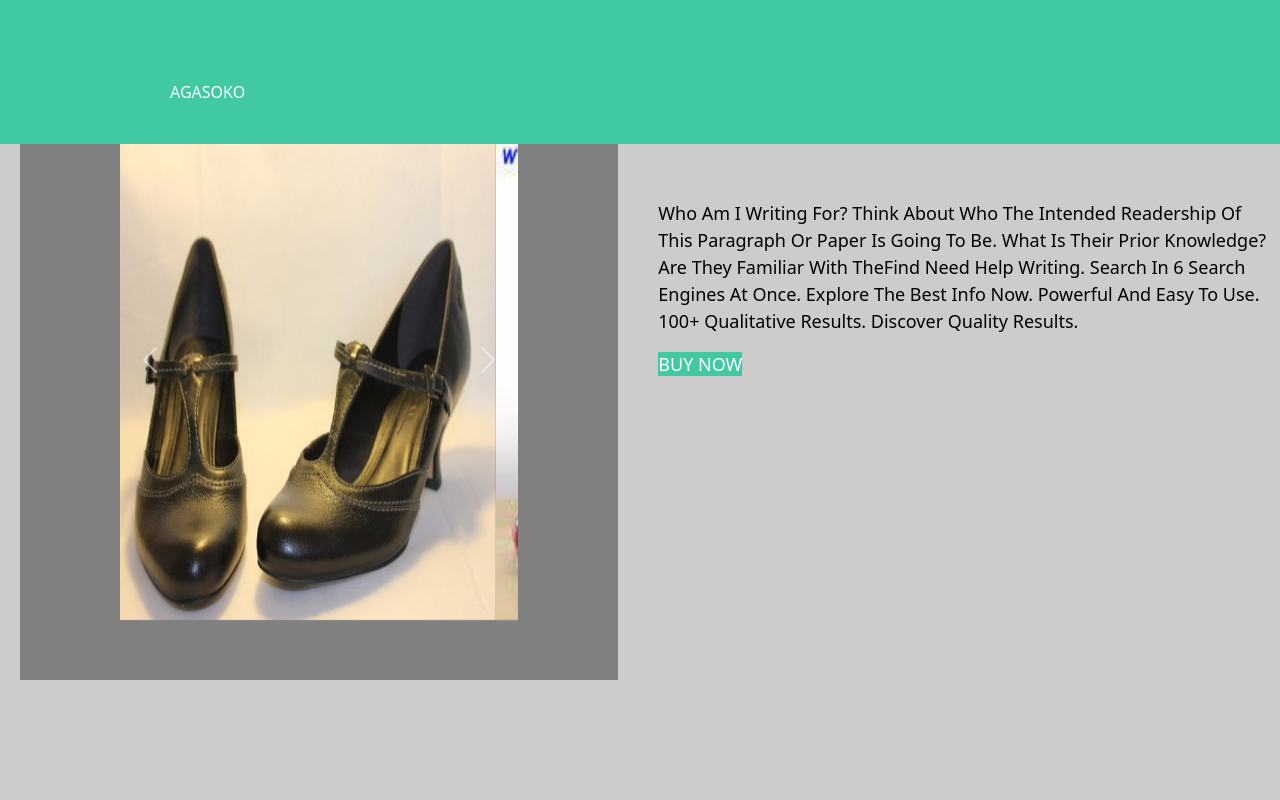
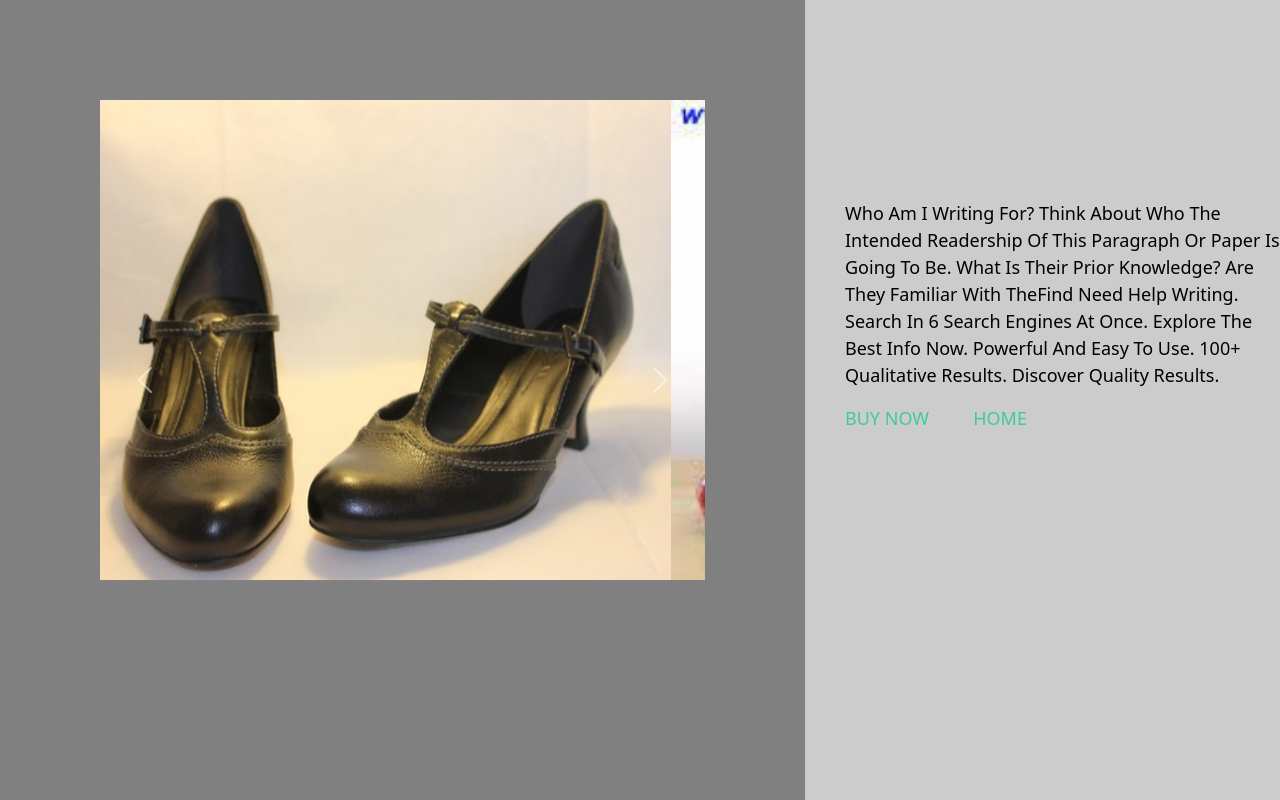
Before and after one commit to quarksgroup/Agasoko, a plain HTML site: page products/product1.html in a window 1280 px wide. Drawn offline with nearby package versions, Linux system fonts and the light colour scheme.

Commit message:
tenth commit

```diff
--- a/products/product1.html
+++ b/products/product1.html
@@ -13,9 +13,6 @@
 </head>
 
 <body>
-  <header>
-    <a href="../index.html">Agasoko</a>
-  </header>
   <div class="banner ">
     <div class="container">
       <div id="carouselExampleControls" class="carousel slide " data-bs-ride="carousel">
@@ -54,6 +51,7 @@ Who am I writing for? Think about who the intended readership of this paragraph
         Discover Quality Results.
       </p>
       <a href="#" class="p2">Buy Now</a>
+      <a href="../index.html" class="p2">home</a>
 
     </div>
   </div>
--- a/products/style2.css
+++ b/products/style2.css
@@ -23,21 +23,20 @@ body{
     background-size: cover;
     background-repeat: no-repeat;
     padding: 100px;
-    margin-top: 40px;
-    width: 150%;
-    height: 80vh;
-    margin-left: 20px;
-    display: flex;
-    justify-content: space-between;
+    margin-top: 0;
+    margin-bottom: 0;
+    width: 300%;
+    height: 100vh;
+    margin-left: 0;
 
 
 }
 .banner a
 {
-    background: var(--carribian-green);
+
     text-decoration: none;
     text-transform: uppercase;
-    color: #fff;
+    color: var(--carribian-green);
     margin-left: 40px;
     align-items: center;
     justify-content: center;
@@ -56,14 +55,14 @@ body{
 }
 .banner a:hover
 {
-    color: #ccc;
+    color: white;
     cursor: pointer;
 }
 .carousel-inner img
 {
 width: 50%;
 height: 60vh;
-margin-bottom: 100px;
+margin-bottom: 80px;
 align-items: center;
 
 }
```
Also changed, not shown: products/product2.html (+1 -3 lines).
